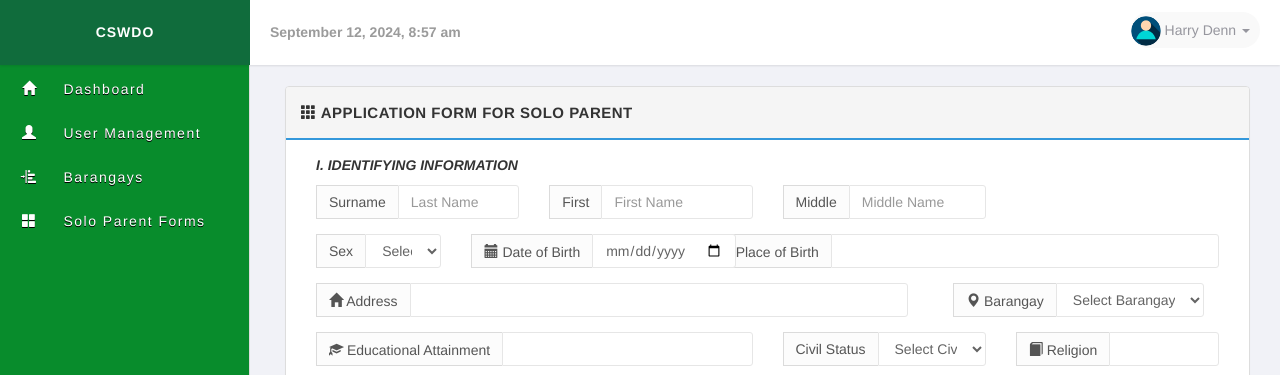
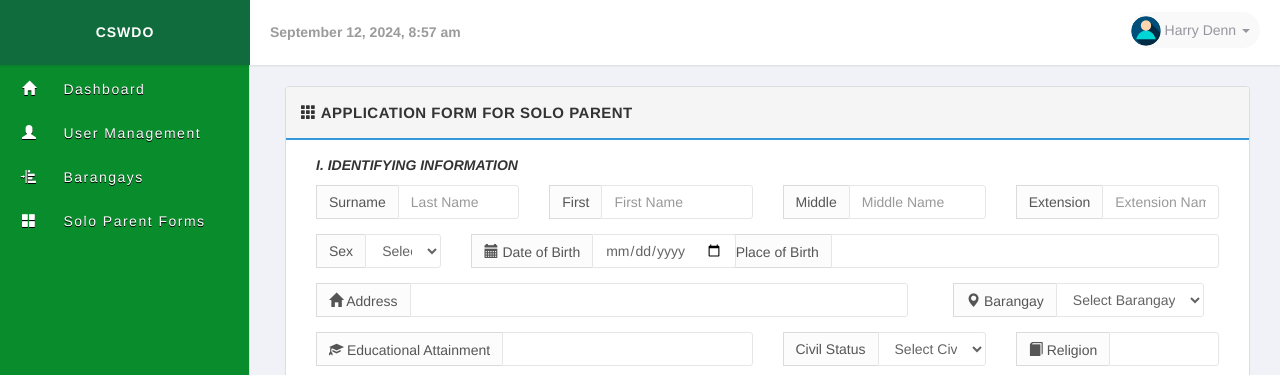
Before and after one commit to DreiBert/First, a PHP site: page /add_product.php in a window 1280 px wide. Shown: the top 375 px of the page. Run offline with PHP 8.4, Linux system fonts and the light colour scheme; the visitor is signed in with stand-in values (Sample User, id 1); data comes from the database, SQL or seed files in the repository; data that the repository does not hold is empty; some libraries are stand-ins or nearby versions.

Commit message:
Bug Proofed the last, first, middle ,extension name

```diff
--- a/InventorySystem_PHP/add_product.php
+++ b/InventorySystem_PHP/add_product.php
@@ -38,15 +38,17 @@ if (isset($_POST['add_product'])) {
     $case_number = "{$current_year_month}-{$new_number}";
 
     // Sanitize and escape form inputs
+
     $last_name = remove_junk($db->escape($_POST['last-name']));
     $first_name = remove_junk($db->escape($_POST['first-name']));
     $middle_name = remove_junk($db->escape($_POST['middle-name']));
-    $full_name = "{$last_name}, {$first_name} {$middle_name}";
-    $sex = remove_junk($db->escape($_POST['sex']));
+    $extension_name = remove_junk($db->escape($_POST['extension-name']));
+    $classification = remove_junk($db->escape($_POST['classification']));
+    $problems = remove_junk($db->escape($_POST['problems']));
     $date_of_birth = remove_junk($db->escape($_POST['date-of-birth']));
     $place_of_birth = remove_junk($db->escape($_POST['place-of-birth']));
     $address = remove_junk($db->escape($_POST['address']));
-    $barangay_id = (int) $_POST['barangay_id'];
+    $barangay_id = remove_junk($db->escape($_POST['barangay_id']));
     $educational_attainment = remove_junk($db->escape($_POST['educational-attainment']));
     $civil_status = remove_junk($db->escape($_POST['civil-status']));
     $occupation = remove_junk($db->escape($_POST['occupation']));
@@ -59,8 +61,8 @@ if (isset($_POST['add_product'])) {
     $pantawid_beneficiary = remove_junk($db->escape($_POST['pantawid-beneficiary']));
     $lgbtq = remove_junk($db->escape($_POST['lgbtq']));
     $pensioner = remove_junk($db->escape($_POST['pensioner']));
+    $sex = remove_junk($db->escape($_POST['sex']));
 
-    // Validate date of birth
     $birthDate = DateTime::createFromFormat('Y-m-d', $date_of_birth);
     if (!$birthDate || $birthDate->format('Y-m-d') !== $date_of_birth) {
       $session->msg('d', 'Invalid date of birth format.');
@@ -80,11 +82,11 @@ if (isset($_POST['add_product'])) {
 
     // Construct the SQL query to insert data into the database
     $query = "INSERT INTO application_forms (";
-    $query .= "case_number, full_name, age, sex, date_of_birth, place_of_birth, address, barangay_id, educational_attainment, civil_status, occupation, religion, company_agency, monthly_income, employment_status, contact_number, email_address, pantawid_beneficiary, lgbtq, pensioner, classification, problems, date";
+    $query .= "case_number, last_name, first_name, middle_name, extension_name, age, sex, date_of_birth, place_of_birth, address, barangay_id, educational_attainment, civil_status, occupation, religion, company_agency, monthly_income, employment_status, contact_number, email_address, pantawid_beneficiary, lgbtq, pensioner, classification, problems, date";
     $query .= ") VALUES (";
-    $query .= "'{$case_number}','{$full_name}', '{$age}', '{$sex}', '{$date_of_birth}', '{$place_of_birth}', '{$address}', '{$barangay_id}', '{$educational_attainment}', '{$civil_status}', '{$occupation}', '{$religion}', '{$company_agency}', '{$monthly_income}', '{$employment_status}', '{$contact_number}', '{$email_address}', '{$pantawid_beneficiary}', '{$lgbtq}', '{$pensioner}', '{$classification}', '{$problems}', '{$date}'";
+    $query .= "'{$case_number}', '{$last_name}', '{$first_name}', '{$middle_name}', '{$extension_name}', '{$age}', '{$sex}', '{$date_of_birth}', '{$place_of_birth}', '{$address}', '{$barangay_id}', '{$educational_attainment}', '{$civil_status}', '{$occupation}', '{$religion}', '{$company_agency}', '{$monthly_income}', '{$employment_status}', '{$contact_number}', '{$email_address}', '{$pantawid_beneficiary}', '{$lgbtq}', '{$pensioner}', '{$classification}', '{$problems}', '{$date}'";
     $query .= ")";
-    $query .= " ON DUPLICATE KEY UPDATE full_name='{$full_name}'";
+    $query .= " ON DUPLICATE KEY UPDATE last_name='{$last_name}'";
 
     // Execute the query and check if it was successful
     if ($db->query($query)) {
@@ -188,7 +190,7 @@ if (isset($_POST['add_product'])) {
             <!-- Full Name, Age, and Sex input fields in one row -->
             <div class="row">
 
-
+              <!-- Last Name -->
               <div class="col-md-3">
                 <div class="form-group">
                   <div class="input-group">
@@ -197,19 +199,33 @@ if (isset($_POST['add_product'])) {
                   </div>
                 </div>
               </div>
+
+              <!-- First Name -->
               <div class="col-md-3">
                 <div class="form-group">
                   <div class="input-group">
-                    <span class="input-group-addon"> First </span>
+                    <span class="input-group-addon">First</span>
                     <input type="text" class="form-control" name="first-name" placeholder="First Name" required>
                   </div>
                 </div>
               </div>
+
+              <!-- Middle Name -->
               <div class="col-md-3">
                 <div class="form-group">
                   <div class="input-group">
                     <span class="input-group-addon">Middle</span>
-                    <input type="text" class="form-control" name="middle-name" placeholder="Middle Name" required>
+                    <input type="text" class="form-control" name="middle-name" placeholder="Middle Name">
+                  </div>
+                </div>
+              </div>
+
+              <!-- Extension Name -->
+              <div class="col-md-3">
+                <div class="form-group">
+                  <div class="input-group">
+                    <span class="input-group-addon">Extension</span>
+                    <input type="text" class="form-control" name="extension-name" placeholder="Extension Name">
                   </div>
                 </div>
               </div>
--- a/InventorySystem_PHP/includes/sql.php
+++ b/InventorySystem_PHP/includes/sql.php
@@ -282,11 +282,11 @@ function join_application_forms_table($sort_column, $sort_order, $search_term, $
   $search_sql = '';
   if (!empty($search_term)) {
     $search_term = $db->escape($search_term);
-    $search_sql = "AND (af.case_number LIKE '%$search_term%' OR af.full_name LIKE '%$search_term%' OR af.address LIKE '%$search_term%' OR b.name LIKE '%$search_term%' OR af.age LIKE '%$search_term%' OR af.sex LIKE '%$search_term%' OR af.contact_number LIKE '%$search_term%' OR af.created_at LIKE '%$search_term%')";
+    $search_sql = "AND (af.case_number LIKE '%$search_term%' OR af.last_name LIKE '%$search_term%' OR af.address LIKE '%$search_term%' OR b.name LIKE '%$search_term%' OR af.age LIKE '%$search_term%' OR af.sex LIKE '%$search_term%' OR af.contact_number LIKE '%$search_term%' OR af.created_at LIKE '%$search_term%')";
   }
 
   // Add pagination to the query
-  $sql = "SELECT af.id, af.case_number, af.full_name, af.address, b.name AS barangay, af.age, af.sex AS sex, af.contact_number, af.created_at
+  $sql = "SELECT af.id, af.case_number, af.last_name, af.address, b.name AS barangay, af.age, af.sex AS sex, af.contact_number, af.created_at
           FROM application_forms af
           LEFT JOIN barangays b ON af.barangay_id = b.id
           WHERE 1=1 $search_sql
```
